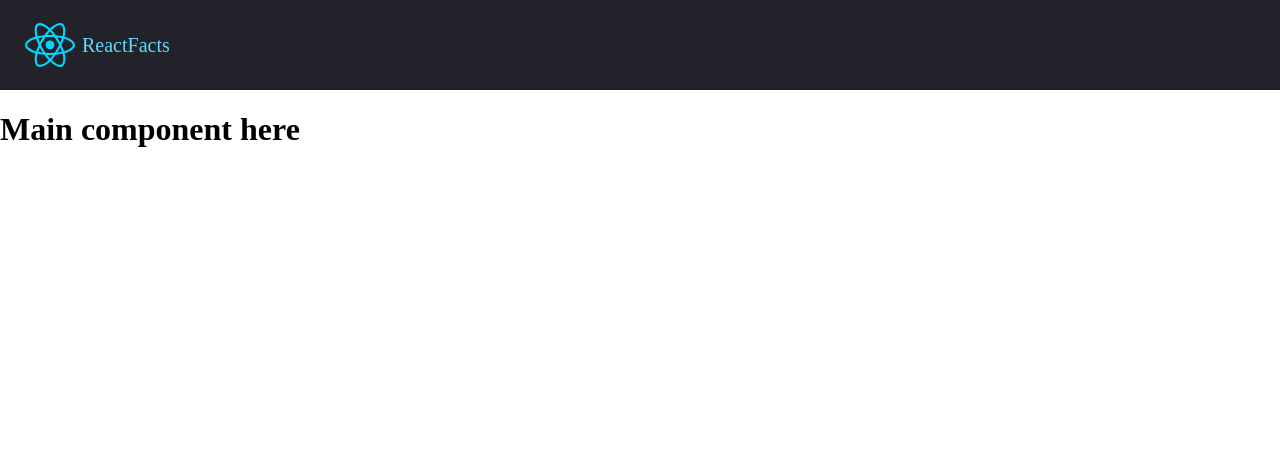
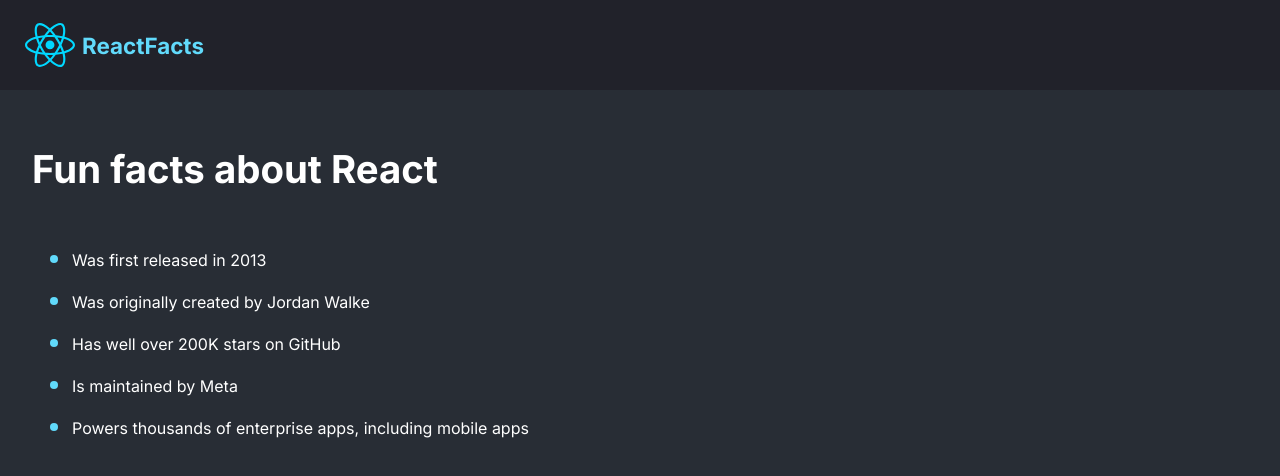
Before and after one commit to Kanamija/react-fun-facts, a React (Vite) app: page / in a window 1280 px wide. Shown: the top 476 px of the page. Built offline with nearby package versions, Linux system fonts and the light colour scheme.

Commit message:
Worked on Main.jsx file styled it in index.css to match the static image that the scrimba course is asking for.

```diff
--- a/src/components/Main.jsx
+++ b/src/components/Main.jsx
@@ -1,5 +1,14 @@
 export default function Main() {
   return (
-    <h1>Main component here</h1>
+    <main>
+      <h1>Fun facts about React</h1>
+      <ul className="facts-list">
+        <li>Was first released in 2013</li>
+        <li>Was originally created by Jordan Walke</li>
+        <li>Has well over 200K stars on GitHub</li>
+        <li>Is maintained by Meta</li>
+        <li>Powers thousands of enterprise apps, including mobile apps</li>
+      </ul>
+    </main>
   )
 }
--- a/src/index.css
+++ b/src/index.css
@@ -4,6 +4,9 @@
 
 body {
   margin: 0;
+  font-family: Inter, sans-serif;
+  background-color: #282D35;
+  color: white;
 }
 
 header {
@@ -25,5 +28,30 @@
 
 nav > span {
   color: #61DAFB;
-  font-size: 20px;
+  font-size: 1.4rem;
+  font-weight: 700;
 }
+
+main {
+  padding: 3.5rem 2rem;
+}
+
+main > h1 {
+  margin: 0;
+  font-size: 2.4rem;
+}
+
+.facts-list {
+  margin-top: 46px;
+  max-width: 600px;
+}
+
+.facts-list > li {
+  padding-block: 10px;
+  line-height: 19px;
+}
+
+.facts-list > li::marker {
+  color: #61DAFB;
+  font-size: 1.5rem;
+}
```
